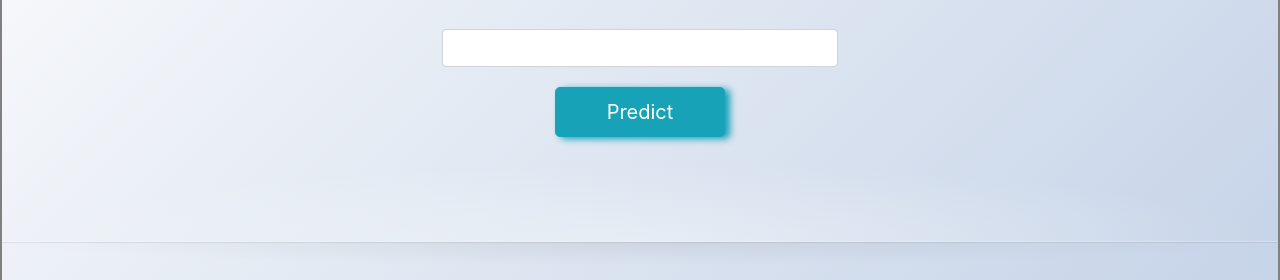
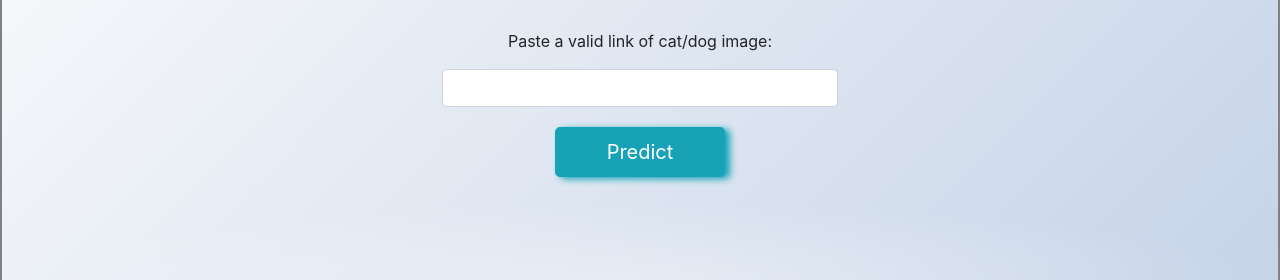
Before and after one commit to AbhishekSureddy/-ML-implements, a Flask app: page / in a window 1280 px wide. Shown: the part 875-1155 px from the top of the page. Run offline with Flask 2, Linux system fonts and the light colour scheme; some libraries are stand-ins or nearby versions.

Commit message:
Update home.html

```diff
--- a/Flask implements/templates/home.html
+++ b/Flask implements/templates/home.html
@@ -154,7 +154,7 @@
     <div class='container col-lg-12 '>
         <div class='jumbotron' style="box-shadow:11px 8px 52px rgba(18,18,18,0.35) ;">
              <h1>
-                 Image classifiers<i class="fas fa-robot"></i></h1>
+                 Image classifiers</h1>
             <h3>
                 About :</h3>
             <p>The two image classifiers below 1. Cats and Dogs classifier and 2. Landscapes categorical classifier are designed based on the Convolution Neural Networks architecture. These models are optimized on iterations and presented here.
@@ -185,7 +185,7 @@
             <div class='col-lg-4 forms'>
                 <form method="POST">
                     <div class='form-group'>
-
+                        <p>Paste a valid link of cat/dog image:</p>
                         {{ form.hidden_tag() }}
                         {{ form.link(class='form-control') }}
                         {{ form.submit(class='btn btn-info btn-lg') }}
@@ -254,7 +254,7 @@
             <div class='col-lg-4 forms'>
                 <form method="POST">
                     <div class='form-group'>
-
+                        <p>Paste a valid link of any of the landscapes shown:</p>
                         {{ form2.hidden_tag() }}
                         {{ form2.link2(class='form-control') }}
                         {{ form2.submit2(class='btn btn-info btn-lg') }}
```
